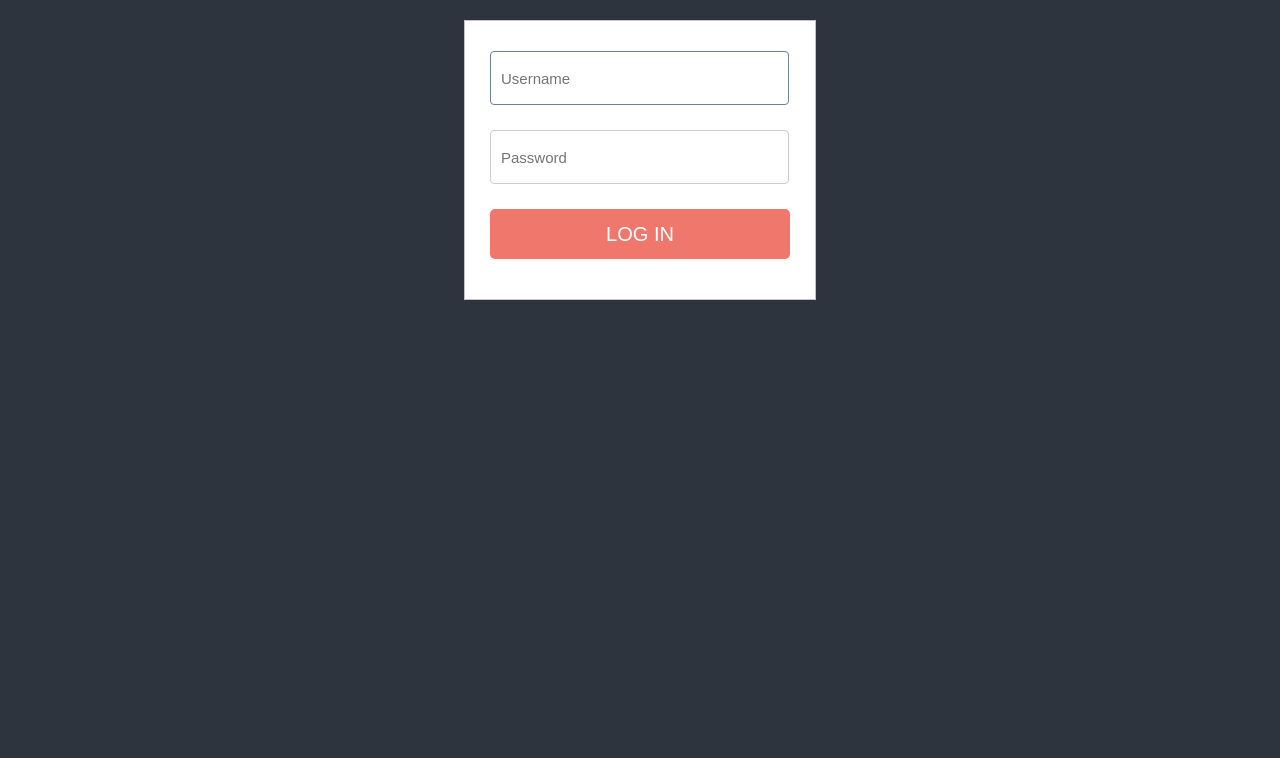
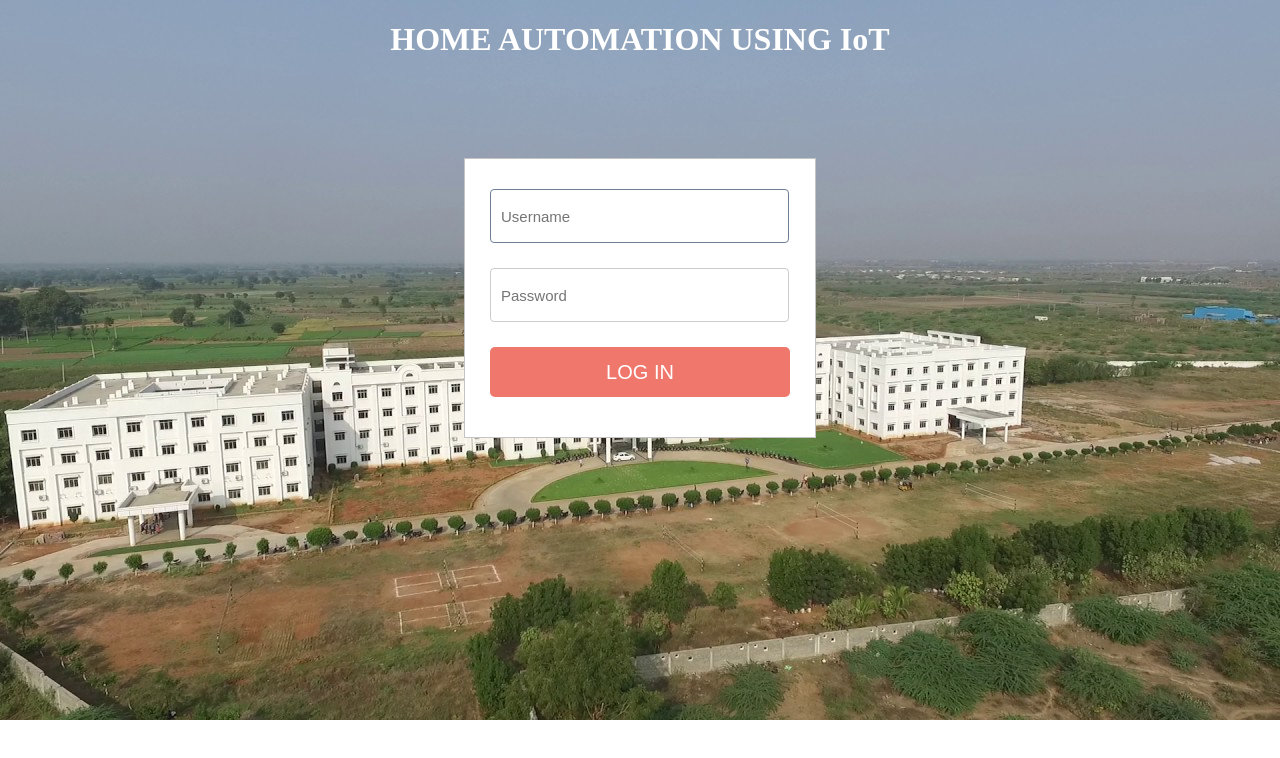
Before and after one commit to lakshmanmallidi/NodeMcu_Based_Home_Automation, a plain HTML site: page index.html in a window 1280 px wide. Drawn offline with Linux system fonts and the light colour scheme.

Commit message:
Background image to index page

```diff
--- a/index.html
+++ b/index.html
@@ -4,11 +4,13 @@
         <title>Home Automation</title>
         <style>
             body {
-            background: #2d343d;
+                background-image: url("background.jpg");
+                background-repeat: no-repeat;
+                background-size : 100%;
             }
 
             .login {
-            margin: 20px auto;
+            margin: 100px auto;
             width: 300px;
             padding: 30px 25px;
             background: white;
@@ -102,6 +104,7 @@
     </head>
 
     <body>
+        <center><h1 style="color:white">HOME AUTOMATION USING IoT</h1></center>
         <div class="login">
             <input type="text" required="" id="user" name="user" placeholder="Username" class="login-input" autofocus>
             <input type="password" required="" id="pass" name="pass" placeholder="Password" class="login-input" autofocus>
```
Also changed, not shown: background.jpg (added).
